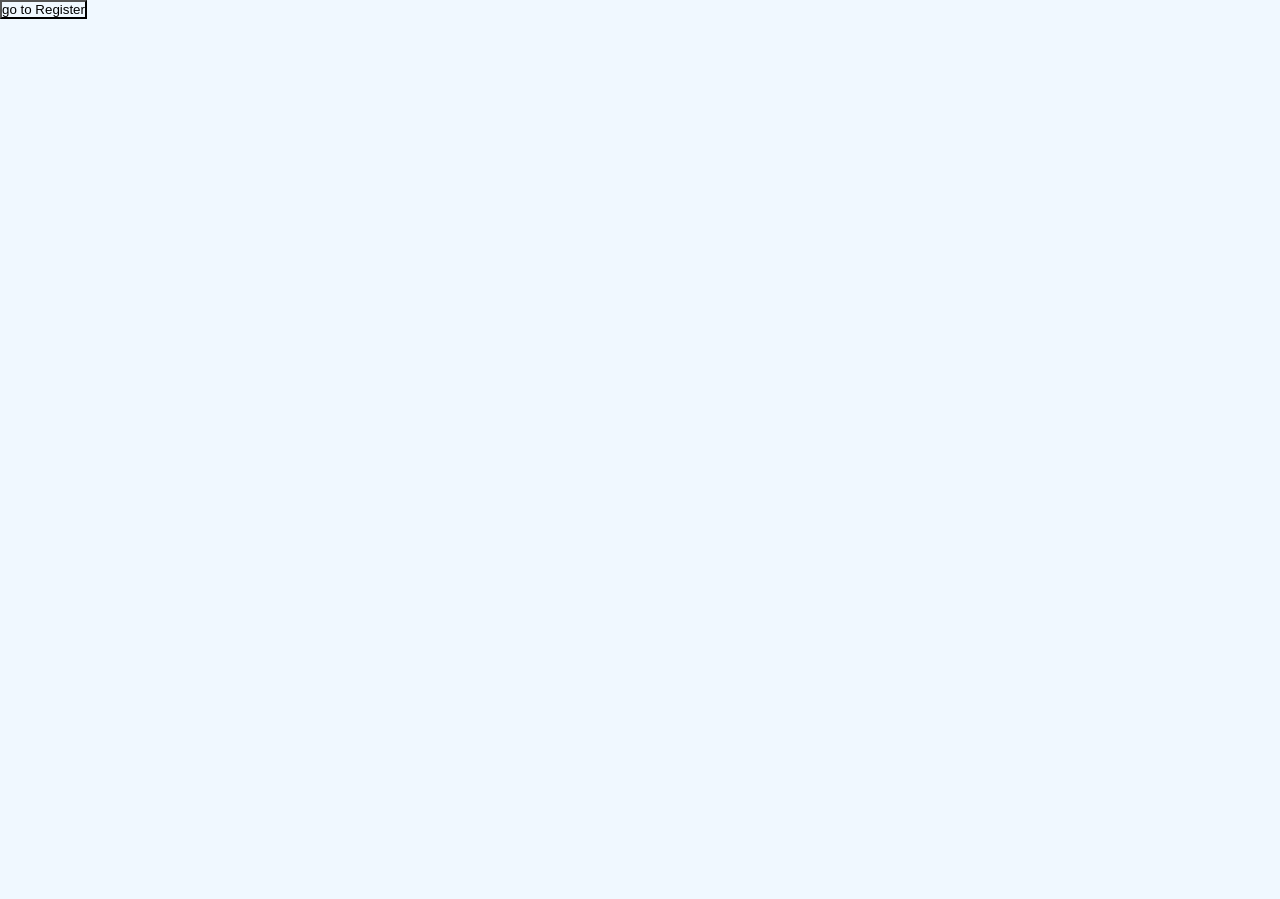
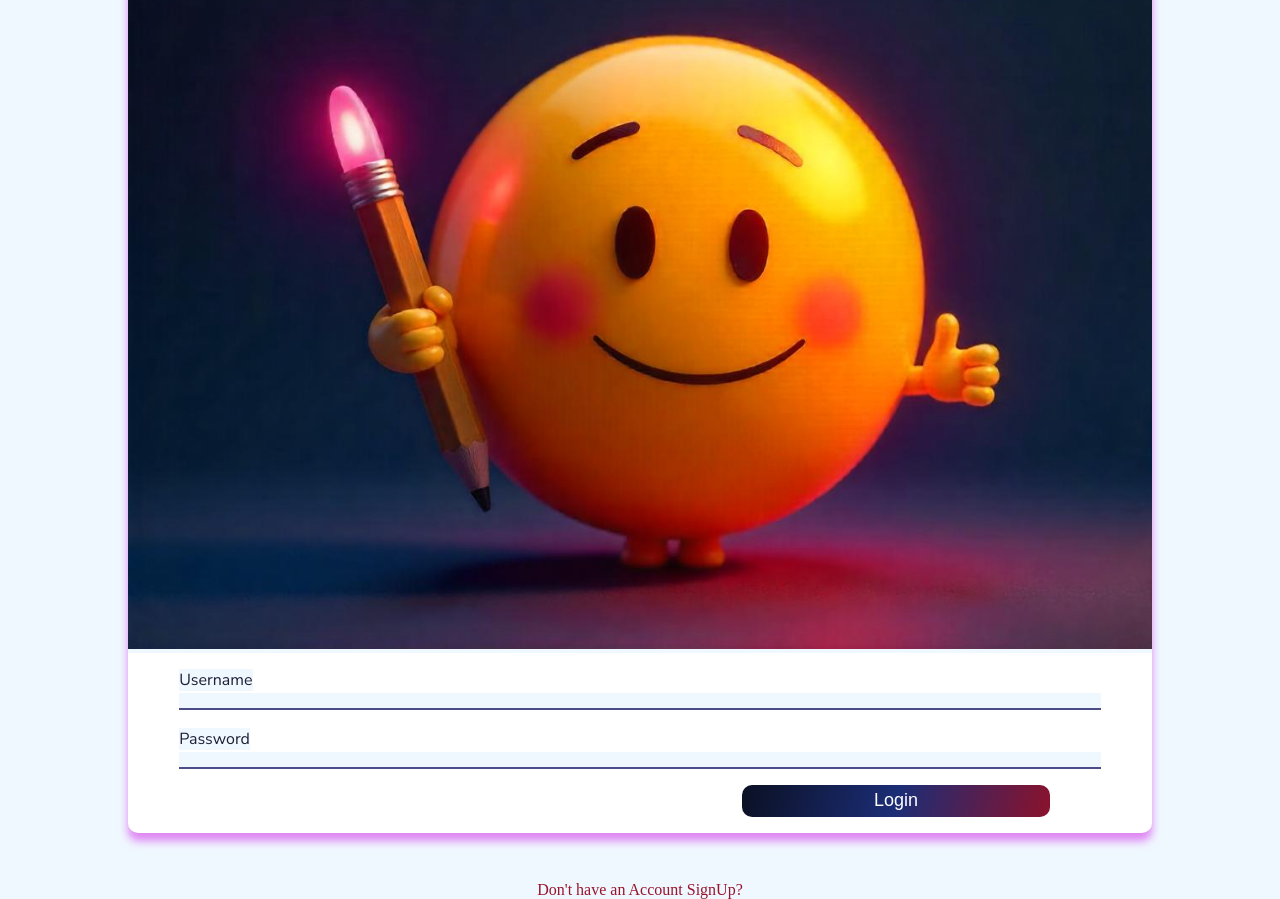
Before and after one commit to ZaidR07/Secret_Notes, a React (Vite) app: page / in a window 1280 px wide. Before the commit the page ends 800 px from the top, so only its background shows below. Built offline with nearby package versions, Linux system fonts and the light colour scheme; a web font is replaced by a local one.

Commit message:
Fifth Update

```diff
--- a/package.json
+++ b/package.json
@@ -11,6 +11,8 @@
   },
   "dependencies": {
     "axios": "^1.7.9",
+    "js-cookie": "^3.0.5",
+    "jwt-decode": "^4.0.0",
     "react": "^18.3.1",
     "react-dom": "^18.3.1",
     "react-router-dom": "^7.0.2",
@@ -18,6 +20,8 @@
   },
   "devDependencies": {
     "@eslint/js": "^9.15.0",
+    "@types/js-cookie": "^3.0.6",
+    "@types/jwt-decode": "^3.1.0",
     "@types/react": "^18.3.12",
     "@types/react-dom": "^18.3.1",
     "@vitejs/plugin-react": "^4.3.4",
--- a/src/App.tsx
+++ b/src/App.tsx
@@ -1,6 +1,7 @@
 import { BrowserRouter , Routes , Route } from "react-router-dom"
 import Login from "./Pages/Login"
 import Register from "./Pages/Register"
+import Home from "./Pages/Home"
 function App() {
 
 
@@ -10,6 +11,8 @@ function App() {
         <Routes>
           <Route path="/" element = {<Login/>} />
           <Route path="/Register" element = {<Register/>} />
+          <Route path="/Home" element = {<Home/>}/>
+
 
         </Routes>
       </BrowserRouter>
--- /dev/null
+++ b/src/Pages/Home.tsx
@@ -0,0 +1,14 @@
+import Navigation from "../components/Navigation";
+import Box from "../components/Box";
+import styled from "styled-components";
+const Home = () => {
+  return (
+    <StyledHome>
+      <Navigation />
+      <Box />
+    </StyledHome>
+  );
+};
+
+const StyledHome = styled.div``;
+export default Home;
--- a/src/Pages/Login.tsx
+++ b/src/Pages/Login.tsx
@@ -1,12 +1,148 @@
-import { NavLink } from "react-router-dom"
+import { NavLink } from "react-router-dom";
+import { useNavigate } from "react-router-dom";
+import { useState } from "react";
+import styled from "styled-components";
+import axios from "axios";
+import { uri } from "../contant";
 
 const Login = () => {
+  const navigate = useNavigate();
+
+  //States to handle Form
+
+  const [username, setUsername] = useState("");
+  const [password, setPassword] = useState("");
+
+  const handleLogin = async () => {
+    const response = await axios.post(`${uri}login`, {
+      username,
+      password,
+    });
+
+    if (response.status == 200) {
+      navigate("/Home");
+    }
+  };
   return (
+    <StyledLogin>
+      <h1
+        style={{
+          fontFamily: "var(--font-cursive)",
+          textAlign: "center",
+          fontSize: "40px",
+        }}
+      >
+        Secret Notes
+      </h1>
 
-    <NavLink to={"/Register"}>
-      <button>go to Register</button>
-    </NavLink>
-  )
-}
+      <div className="loginbox">
+        <div className="imagebox">
+          <img
+            src="/Moble_login.jpeg"
+            style={{ width: "100%", objectFit: "contain" }}
+            alt=""
+          />
+        </div>
+        <div className="formbox">
+          <label className="labels" htmlFor="">
+            Username
+          </label>
+          <br />
+          <input
+            className="inputs"
+            type="text"
+            name="username"
+            required
+            onChange={(e) => setUsername(e.target.value)}
+          />
+          <br />
+          <br />
 
-export default Login
+          <label className="labels" htmlFor="">
+            Password
+          </label>
+          <br />
+          <input
+            className="inputs"
+            type="password"
+            name="password"
+            style={{ marginBottom: "2vh" }}
+            onChange={(e) => setPassword(e.target.value)}
+            required
+          />
+        </div>
+        <button onClick={handleLogin} className="button">
+          Login
+        </button>
+      </div>
+      <NavLink
+        style={{
+          marginTop: "6vh",
+          // borderBottom: "1px solid #98142B",
+          color: "#98142B",
+          textDecoration : "none",
+          outline : 0
+        }}
+        to={"/Register"}
+      >
+        <p>Don't have an Account SignUp?</p>
+      </NavLink>
+    </StyledLogin>
+  );
+};
+
+const StyledLogin = styled.div`
+  width: 100%;
+  height: 100vh;
+  display: flex;
+  flex-direction: column;
+  justify-content: center;
+  align-items: center;
+
+  .loginbox {
+    width: 80%;
+    display: flex;
+    flex-direction: column;
+    box-shadow: 0px 8px 8px rgba(205, 19, 232, 0.5);
+
+    background-color: #fff;
+    border-radius: 10px;
+  }
+
+  .imagebox {
+    width: 100%;
+  }
+
+  .formbox {
+    margin-top: 2vh;
+    background-color: #fff;
+  }
+
+  .inputs {
+    border-top: 0;
+    border-right: 0;
+    border-left: 0;
+    border-color: #1d1e35;
+    width: 90%;
+    margin-left: 5%;
+  }
+
+  .labels {
+    color: #1d1e35;
+    margin-left: 5%;
+    font-family: var(--font-nunito-sans);
+  }
+
+  .button {
+    width: 30%;
+    height: 4vh;
+    margin: 0 0 2vh 60%;
+    background: linear-gradient(-75deg, #8b122c, #1b2d76, #0b1023);
+    color: #fff;
+    border-radius: 10px;
+    border: none;
+    font-size: large;
+  }
+`;
+
+export default Login;
--- /dev/null
+++ b/src/components/Box.tsx
@@ -0,0 +1,73 @@
+import { useState } from "react";
+import styled from "styled-components";
+
+const Box = () => {
+  const [addbox, setAddbox] = useState(false);
+  return (
+    <StyledBox addbox={addbox}>
+      <div className="creationbox">
+        <button
+          onClick={() => setAddbox(true)}
+          style={{
+            padding: "3%",
+            borderRadius: "10px",
+            color: "#fff",
+            border: 0,
+            backgroundColor: "#8B122C",
+          }}
+        >
+          Create New
+        </button>
+      </div>
+      <div className="notescontainer">
+        <div className="note"></div>
+      </div>
+
+      <div className="addbox">
+
+
+
+
+
+
+
+
+
+
+      </div>
+    </StyledBox>
+  );
+};
+
+const StyledBox = styled.div`
+  padding: 5%;
+
+  .notescontainer {
+    display: flex;
+    flex-wrap: wrap;
+    width: 100%;
+  }
+
+  .note {
+    margin-top: 2vh;
+    width: 100%;
+    min-height: 10vh;
+    border: 2px solid #8b122c;
+    border-radius: 10px;
+  }
+
+  .addbox {
+    margin-left: 5%;
+    width: 80%;
+    min-height: 20vh;
+    border-radius: 10px;
+    background-color: #cbcdcf;
+    position: absolute;
+    top: 20vh;
+    transform: ${({ addbox }) =>
+      addbox ? "translateX(0)" : "translateX(-120%)"};
+    transition: transform 0.3s ease;
+  }
+`;
+
+export default Box;
--- /dev/null
+++ b/src/components/Navigation.tsx
@@ -0,0 +1,26 @@
+import styled from "styled-components";
+import Cookies from "js-cookie";
+import { jwtDecode} from "jwt-decode";
+
+const Navigation = () => {
+  const token = Cookies.get("token");
+  console.log(token);
+
+  let decodedtoken = null;
+  if (token) {
+    decodedtoken = jwtDecode(token);
+    console.log(decodedtoken);
+
+  }
+
+  return <StyledNavigation>
+
+  </StyledNavigation>;
+};
+
+const StyledNavigation = styled.div`
+  width: 100%;
+  height: 8vh;
+  background-color: #8b122c;
+`;
+export default Navigation;
--- a/src/contant.ts
+++ b/src/contant.ts
@@ -1 +1 @@
-export const uri = "http://localhost:6000/api/"
+export const uri = "http://localhost:8000/api/"
```
Also changed, not shown: 1 other file (tests, documents, lock files or other folders).
